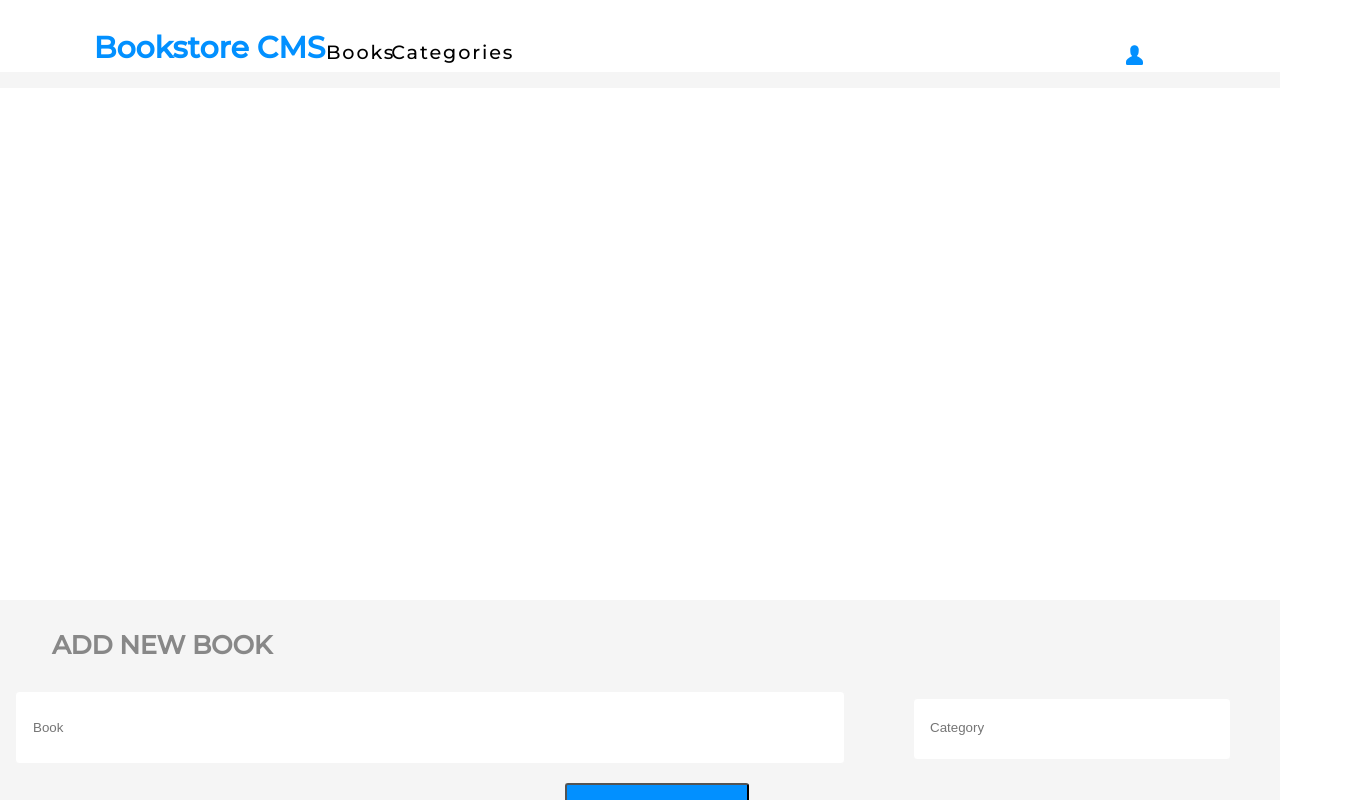
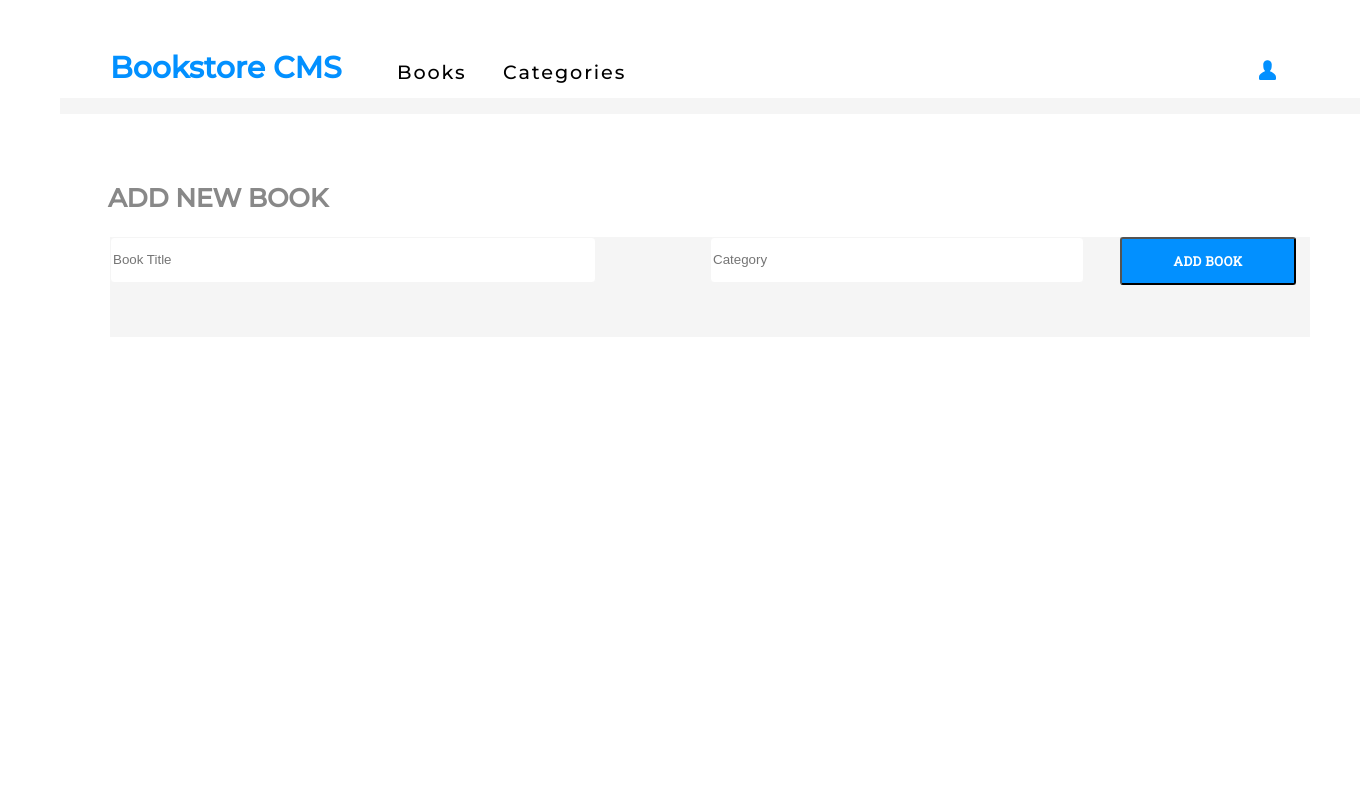
Before and after one commit to sjdev2212/bookstore-redux, a React (Create React App) app: page / in a window 1280 px wide. Shown: the whole page, 1360 px wide, since content can reach past the window. Built offline with nearby package versions, Linux system fonts and the light colour scheme.

Commit message:
add style changes

```diff
--- a/src/App.css
+++ b/src/App.css
@@ -1,12 +1,17 @@
 @import url("https://fonts.googleapis.com/css2?family=Montserrat:wght@500&display=swap");
 
 .App {
-  text-align: center;
+  width: 1300px;
+  margin: 10px 60px;
+  display: flex;
+  flex-direction: column;
 }
 
 .navbar {
   display: flex;
-  justify-content: space-around;
+  justify-content: start;
+  margin: 10px 50px;
+  width: 1200px;
 }
 
 .buttons {
@@ -15,28 +20,15 @@
   font-family: "Roboto Slab", serif;
   font-size: 1rem;
   font-weight: 300;
-  font-stretch: normal;
-  font-style: normal;
-  line-height: normal;
-  letter-spacing: normal;
   color: #4386bf;
   background-color: whitesmoke;
   border: none;
 }
 
 .button-comment {
+  font-size: 0.875rem;
   position: relative;
-  right: 495px;
-}
-
-.button-remove {
-  position: relative;
-  right: 470px;
-}
-
-.button-edit {
-  position: relative;
-  right: 475px;
+  right: 8px;
 }
 
 .buttons:hover {
@@ -47,7 +39,10 @@
   color: #0290ff;
   width: 1.063rem;
   height: 1.9rem;
-  margin: 2.5rem 2.938rem 0.125rem 0;
+  justify-self: end;
+  position: relative;
+  left: 650px;
+  top: 35px;
 }
 
 .main-title {
@@ -69,8 +64,10 @@
   letter-spacing: 1.9px;
   color: black;
   text-decoration: none;
-  position: relative;
-  right: 230px;
+}
+
+.button-edit {
+  font-size: 0.875rem;
 }
 
 .link-categories {
@@ -82,21 +79,19 @@
   letter-spacing: 1.9px;
   color: black;
   text-decoration: none;
-  position: relative;
-  right: 450px;
 }
 
 .form {
-  width: 100%;
-  height: 200px;
-  position: fixed;
-  bottom: 0;
+  display: grid;
+  grid-template-columns: 50% 30% 20%;
+  width: 1200px;
+  height: 100px;
   border: 1px gray;
   background-color: whitesmoke;
+  margin: 10px 50px;
 }
 
 .all-books {
-  overflow-x: scroll;
   background-color: whitesmoke;
 }
 
@@ -111,44 +106,41 @@
   color: black;
 }
 
+.button-remove {
+  font-size: 0.875rem;
+}
+
 .form-title {
   width: 18rem;
   height: 1.5rem;
-  margin: 1.813rem 32.75rem 1.188rem 0;
   font-family: "Montserrat", sans-serif;
   font-size: 1.6rem;
   font-weight: bold;
   letter-spacing: -0.18px;
   color: #888;
-  position: relative;
-  left: 18px;
+  margin-left: 48px;
+  margin-top: 4.25rem;
 }
 
 .input-book {
-  width: 15rem;
-  height: 2.813rem;
-  margin: 1.188rem 2.125rem 0 0;
-  padding: 0.813rem 35.688rem 0.813rem 1.063rem;
+  width: 30rem;
+  height: 2.6rem;
   border-radius: 4px;
   border: solid 1px whitesmoke;
   background-color: #fff;
 }
 
 .input-category {
-  width: 17.813rem;
-  height: 2.813rem;
-  margin: 1.188rem 2.125rem 0;
-  padding: 0.375rem 0.938rem 0.563rem 1rem;
+  width: 23rem;
+  height: 2.6rem;
   border-radius: 4px;
   border: solid 1px whitesmoke;
   background-color: #fff;
 }
 
 .add-btn {
-  width: 11.5rem;
-  height: 2.813rem;
-  margin: 1.188rem 0 0 2.125rem;
-  padding: 0.801rem 1.188rem 0.886rem 1.375rem;
+  width: 11rem;
+  height: 3rem;
   border-radius: 3px;
   background-color: #0290ff;
   font-family: "Roboto Slab", serif;
@@ -157,4 +149,6 @@
   letter-spacing: 0.5px;
   text-align: center;
   color: #fff;
+  position: relative;
+  margin-left: 50px;
 }
--- a/src/components/Book.js
+++ b/src/components/Book.js
@@ -16,17 +16,16 @@ function Book(props) {
   const percentage = 74;
   return (
 
-    <div>
-      <li className={styles.container}>
-        <div>
+    <div className={styles.container}>
+      <div className={styles.firstBook}>
         <h3 className={styles.category}>{book.category}</h3>
         <p className={styles.title}>{book.title}</p>
         <p className={styles.author}>Author</p>
-
-          <div className={styles.allbtns}>
         <button type="button" className="buttons button-comment"> Comment </button>
         <button type="button" className="buttons button-remove" id={book.itemId} onClick={() => deleteBook(book.itemId)}>Remove</button>
         <button className="buttons button-edit" type="button">Edit</button>
+
+      </div>
       <div className={styles.smContainer}>
         <div className={styles.progCircle}>
           <CircularProgressbar value={percentage} text={`${percentage}%`} />
@@ -36,20 +35,18 @@ function Book(props) {
           <span className={styles.percentage}>74%</span>
           <br />
           <p className={styles.completed}>Completed</p>
+        </div>
 
       </div>
+
       <div className={styles.chapterMaine}>
         <p className={styles.current}>CURRENT CHAPTER</p>
         <p className={styles.chapter}>First Chapter</p>
         <button className={styles.updateBtn} type="button">UPDATE PROGRESS</button>
       </div>
+
     </div>
 
-          </div>
-        </div>
-
-      </li>
-    </div>
   );
 }
 
--- a/src/components/Books.module.css
+++ b/src/components/Books.module.css
@@ -1,29 +1,25 @@
+@import url("https://fonts.googleapis.com/css2?family=Montserrat:wght@300&display=swap");
+@import url("https://fonts.googleapis.com/css2?family=Roboto+Slab&display=swap");
+
 .progCircle {
-  width: 5.625rem;
-  max-height: 5.625rem;
+  width: 6rem;
+  height: 6rem;
 }
 
 .smContainer {
-  position: relative;
-  bottom: 100px;
-  left: 600px;
   display: flex;
-  flex-direction: row;
 }
 
-@import url("https://fonts.googleapis.com/css2?family=Montserrat:wght@300&display=swap");
-
 .container {
-  width: 75rem;
+  width: 1200px;
   height: 10.625rem;
-  margin: 2.313rem 6.25rem 0;
-  padding: 2rem 9.188rem 1.625rem 1.688rem;
+  margin: 10px 46px;
   border-radius: 4px;
   border: solid 1px #e8e8e8;
   background-color: #fff;
   list-style: none;
-  position: relative;
-  bottom: 20px;
+  display: grid;
+  grid-template-columns: 50% 25% 25%;
 }
 
 .category {
@@ -38,10 +34,8 @@
   color: hsl(0, 0%, 53%);
 }
 
-@import url("https://fonts.googleapis.com/css2?family=Roboto+Slab&display=swap");
-
 .title {
-  width: 200px;
+  width: 400px;
   height: 1.813rem;
   font-family: "Roboto Slab", serif;
   font-size: 1.375rem;
@@ -61,24 +55,34 @@
   color: #4386bf;
   text-align: start;
   position: relative;
-  bottom: 19px;
+  bottom: 15px;
 }
 
 .chapterMaine {
-  position: relative;
-  left: 180px;
-  bottom: 20px;
+  display: flex;
+  flex-direction: column;
 }
 
 .percentage {
   width: 4.25rem;
   height: 2.438rem;
   font-family: "Montserrat", sans-serif;
-  font-size: 2.3rem;
+  font-size: 2rem;
   color: black;
   font-weight: bold;
+  margin-left: 18px;
+}
+
+.chapter {
+  width: 6rem;
+  height: 1.313rem;
+  font-family: "Roboto Slab", serif;
+  font-size: 1rem;
+  font-weight: 300;
+  letter-spacing: -0.4px;
+  color: black;
   position: relative;
-  left: 15px;
+  bottom: 22px;
 }
 
 .completed {
@@ -87,16 +91,13 @@
   font-family: "Montserrat", sans-serif;
   font-size: 1rem;
   color: gray;
-  position: relative;
-  left: 14px;
-  bottom: 17px;
   font-weight: bold;
+  margin-left: 18px;
 }
 
 .current {
-  width: 7.875rem;
+  width: 8.1rem;
   height: 1.125rem;
-  margin: 0.063rem 3.625rem 0 3.688rem;
   font-family: "Roboto Slab", serif;
   font-size: 0.813rem;
   font-weight: 500;
@@ -104,10 +105,8 @@
 }
 
 .updateBtn {
-  width: 11.5rem;
-  height: 2.063rem;
-  margin: 0.75rem 1.75rem 0.563rem 3.688rem;
-  padding: 0.438rem 1.188rem 0.5rem 1.375rem;
+  width: 12.5rem;
+  height: 2.6rem;
   border-radius: 3px;
   background-color: #0290ff;
   font-family: "Roboto Slab", serif;
@@ -116,4 +115,6 @@
   letter-spacing: 0.5px;
   text-align: center;
   color: #fff;
+  position: relative;
+  bottom: 20px;
 }
--- a/src/components/BooksList.js
+++ b/src/components/BooksList.js
@@ -37,6 +37,7 @@ function BooksList() {
 
         <div />
       </div>
+      <h2 className="form-title">ADD NEW BOOK</h2>
 
       <form
         className="form"
@@ -46,8 +47,7 @@ function BooksList() {
           addBooks();
         }}
       >
-        <h2 className="form-title">ADD NEW BOOK</h2>
-        <input className="input-book" type="text" name="" placeholder="Book" id="books-input" required />
+        <input className="input-book" type="text" name="" placeholder="Book Title" id="books-input" required />
         <input className="input-category" type="text" name="" placeholder="Category" id="category-input" required />
         <button className="add-btn" type="submit">ADD BOOK</button>
       </form>
```
Lines whose indentation alone changed are shown as unchanged.
